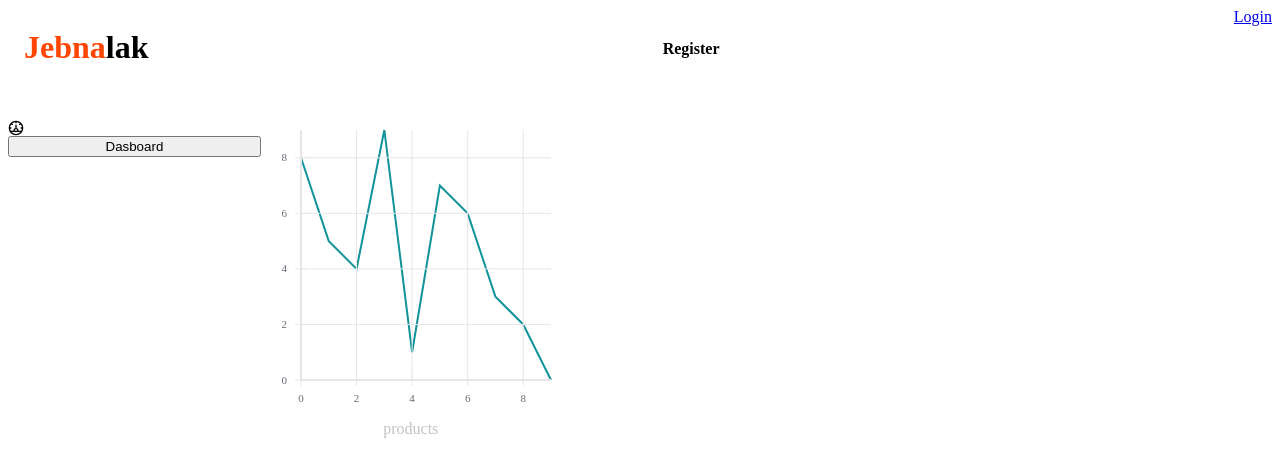
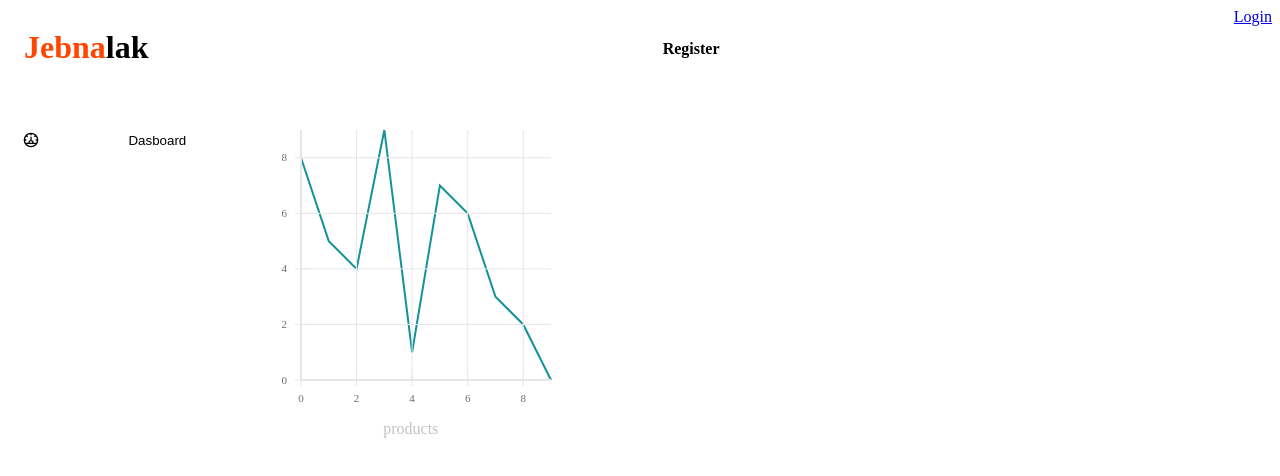
Before and after one commit to C4-Rubaalnadi/MERAKI_Academy_Project_5, a React (Create React App) app in the folder frontend/: page /admin in a window 1280 px wide. Shown: the top 476 px of the page. Built offline with nearby package versions, Linux system fonts and the light colour scheme.

Commit message:
update dashboard button css

```diff
--- a/frontend/src/components/admin/admin.css
+++ b/frontend/src/components/admin/admin.css
@@ -20,9 +20,23 @@
 
 .adminDashboard{
     display: flex;
-    flex-direction: column;
+    flex-direction: flex;
+    justify-content:space-around;
     width: 100%;
     height: 5vh;
+    border: none;
+    align-items: center;
+    cursor: pointer;
+
+}
+
+.dashboardButton{
+    height: 100%;
+    width: 70%;
+    border: none;
+    color: black;
+    background-color: white;
+    cursor: pointer;
 
 }
 .midPage{
```
